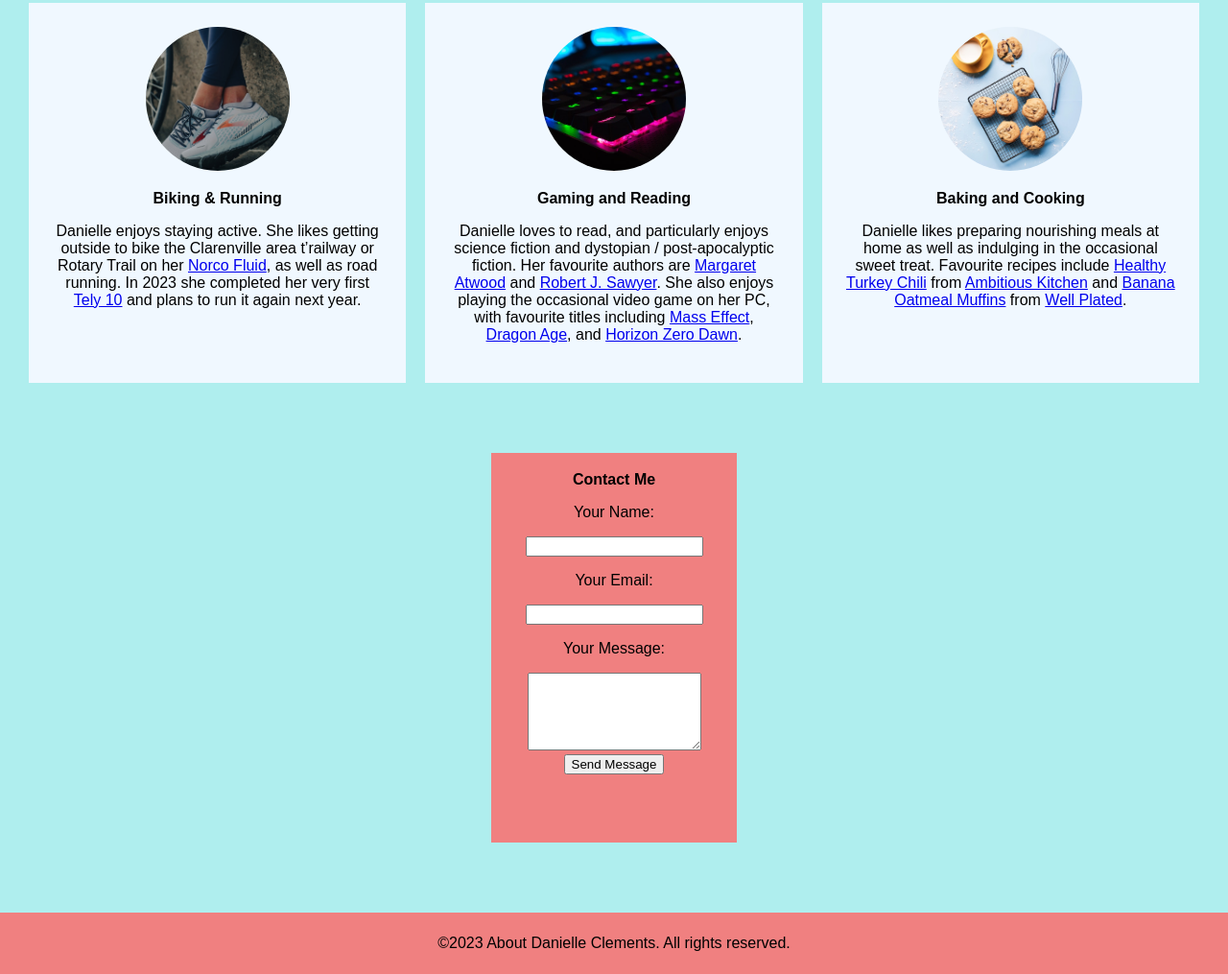
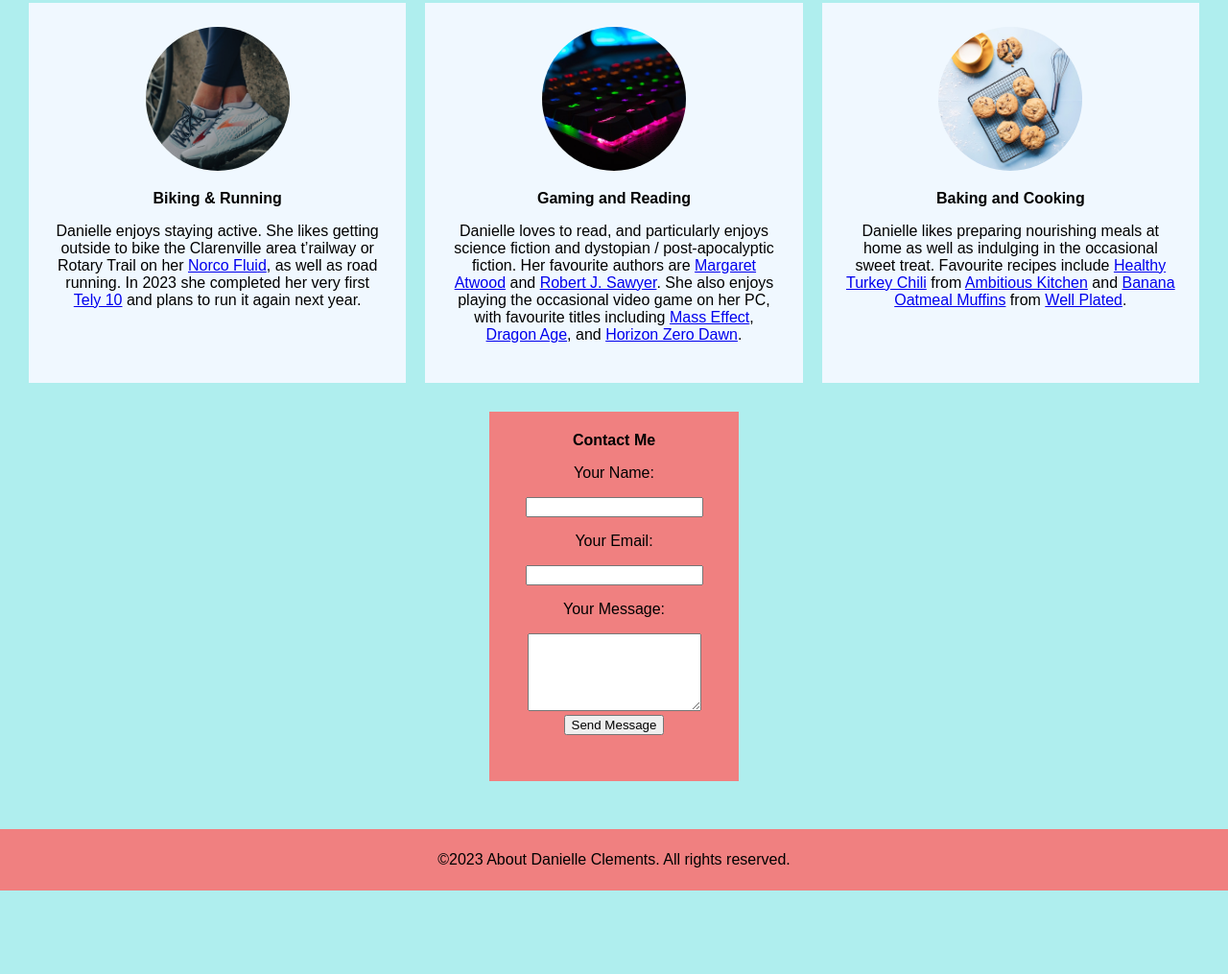
Before and after one commit to DClements84/AboutMePage, a plain HTML site: page index.html in a window 1280 px wide. Shown: the part 650-1665 px from the top of the page at 96% size. After the commit the page ends 1578 px from the top, so only its background shows below. Drawn offline with nearby package versions, Linux system fonts and the light colour scheme.

Commit message:
removed contactMeParent div/css & centered box w margin auto

```diff
--- a/index.html
+++ b/index.html
@@ -81,21 +81,12 @@
         color: lightcoral;
       }
 
-      .contactMeParent {
-        display: flex;
-        justify-content: center;
-        align-items: center;
-        background-color: paleturquoise;
-        margin: 20px;
-        padding: 20px;
-      }
-
       .contactMeBox {
         text-align: center;
-        padding: 3px;
-        margin: 3px;
+        padding: 5px;
+        margin: auto;
         font-family: Arial, Helvetica, sans-serif;
-        height: 400px;
+        height: 375px;
         width: 250px;
         background-color: lightcoral;
       }
```
